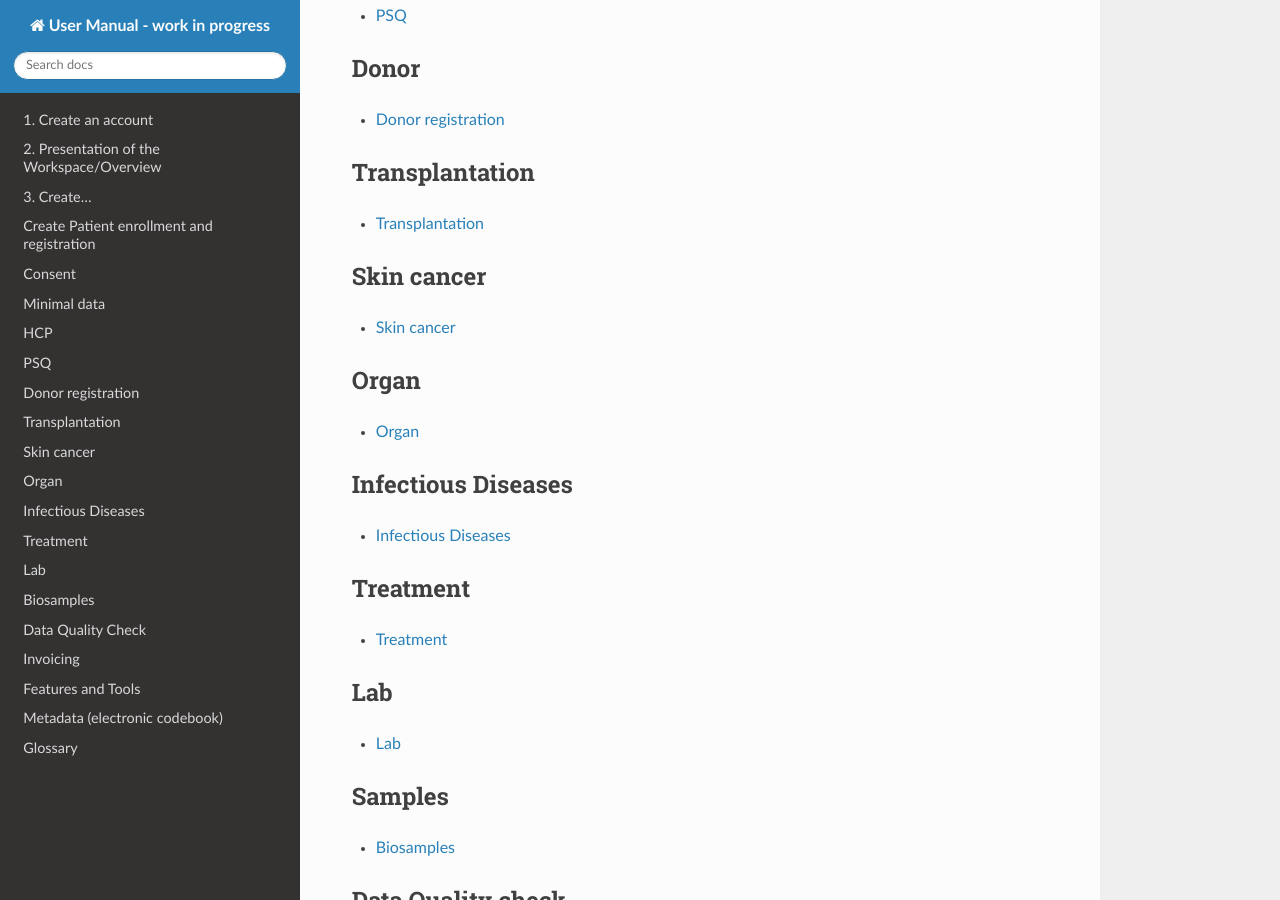
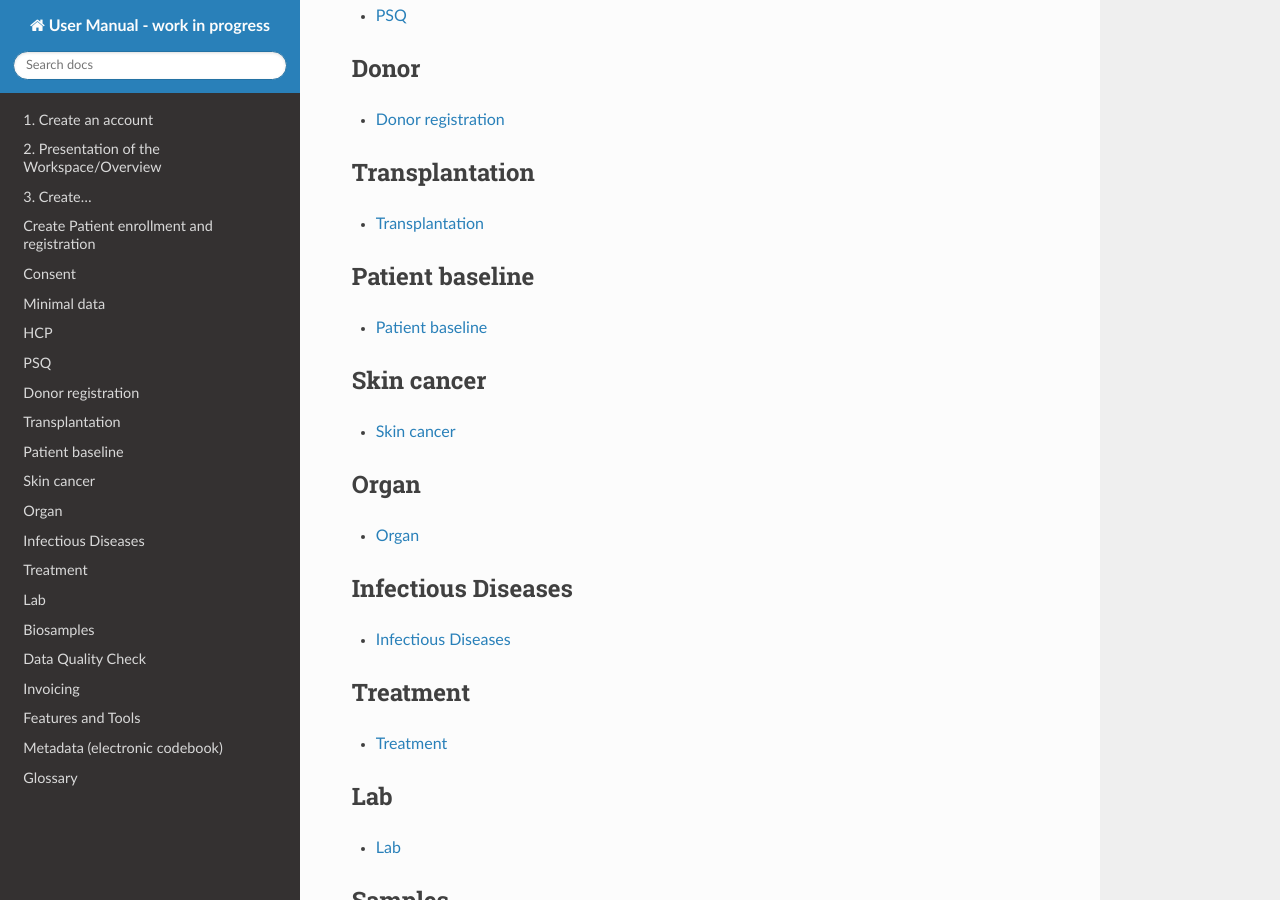
Before and after one commit to swiss-transplant-cohort-study/3LC-user-manual, a Sphinx documentation site: the page built from docs/source/index.rst, in a window 1280 px wide and 900 px high, scrolled down 1310 px. Built offline with Sphinx 7.4.7 and the Read the Docs theme 3.1.0, drawn with Linux system fonts in a browser that asks for light colours.

Commit message:
Update index.rst

```diff
--- a/docs/source/index.rst
+++ b/docs/source/index.rst
@@ -92,6 +92,14 @@ Transplantation
 
    transplantation
 
+Patient baseline
+*******************
+
+.. toctree::
+   :maxdepth: 1
+
+   patientBL
+
 Skin cancer
 *************
 
```
